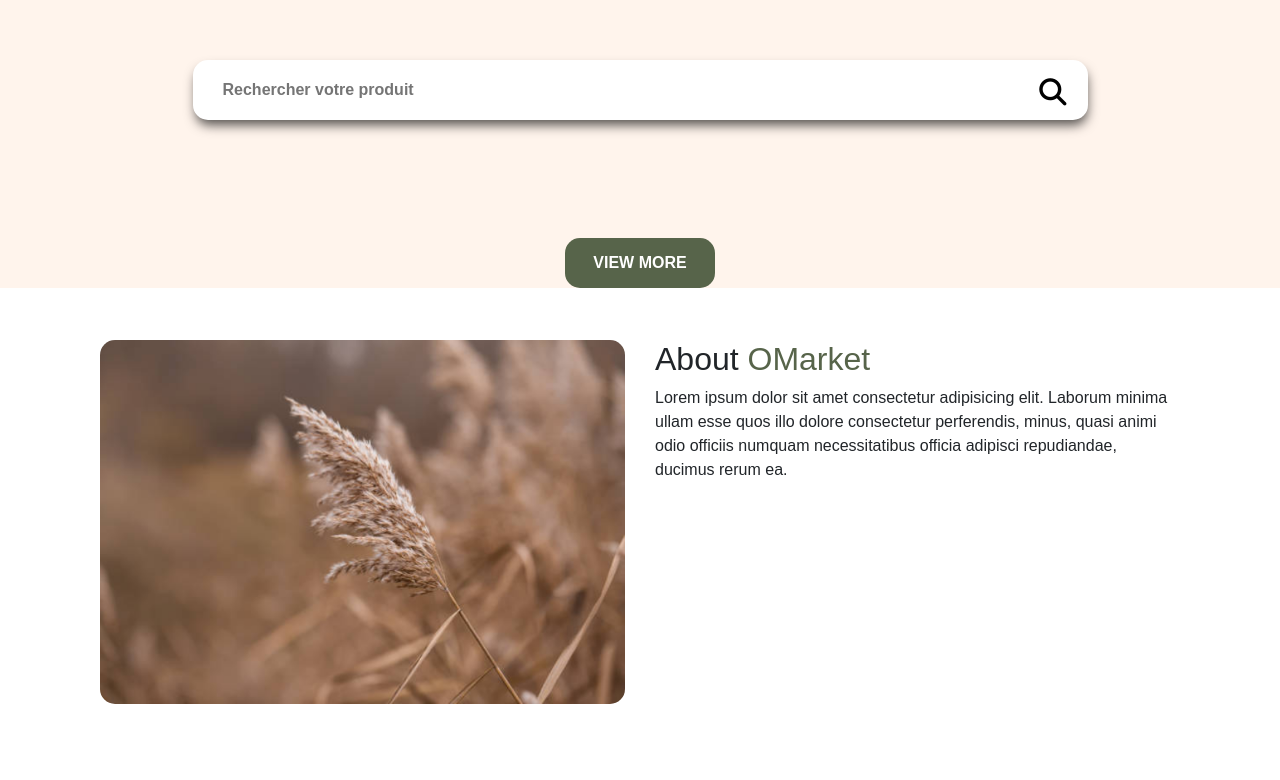
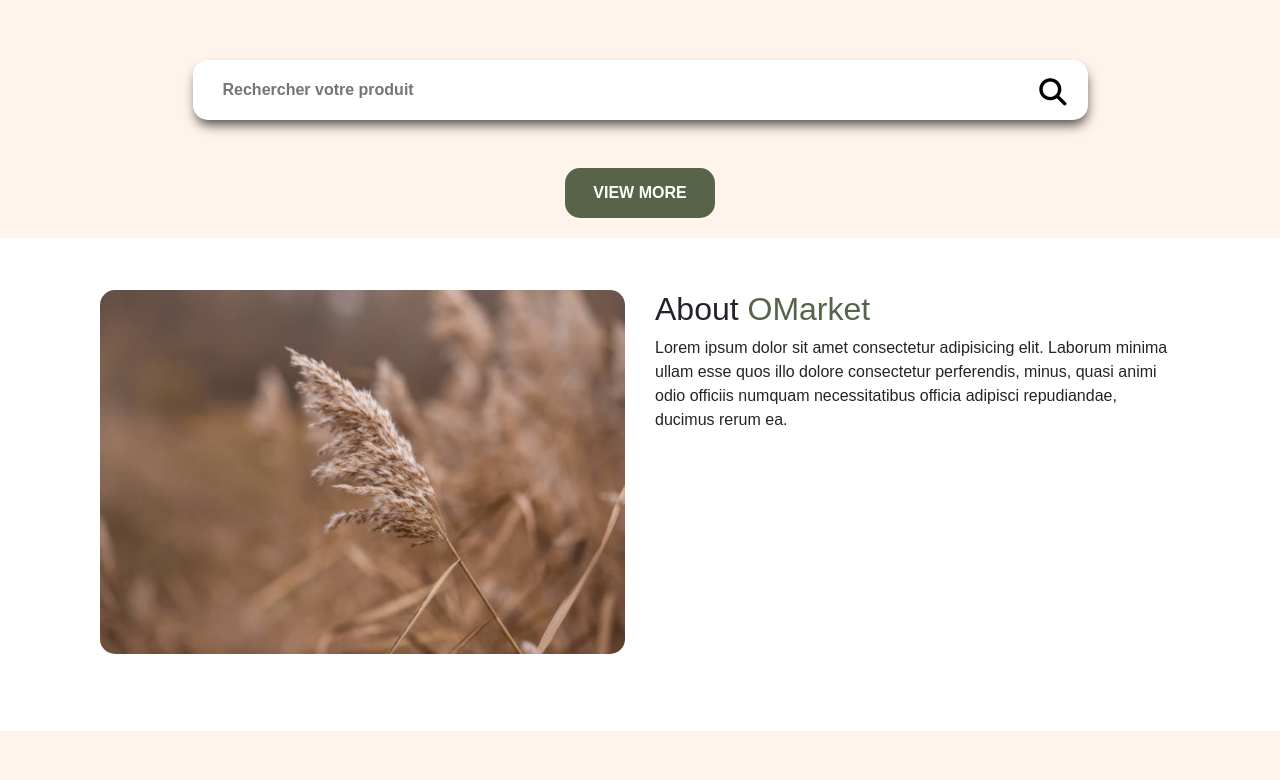
Before and after one commit to TheMaxium69/OMarket, a PHP site: page /article.php in a window 1280 px wide. Shown: the part 317-1097 px from the top of the page. Run offline with PHP 8.4, Linux system fonts and the light colour scheme; data that the repository does not hold is empty; some web fonts are replaced.

Commit message:
position viewmore

```diff
--- a/article.php
+++ b/article.php
@@ -23,7 +23,7 @@
     <?php articleCard(); ?>
 <div class="viewmore">
     <div class="row justify-content-center button-container">
-        <div class="colspan-6">
+        <div class="colspan-6" id="button-view">
             <button onclick="window.location.href = '';">View more</button>
         </div>
     </div>
--- a/css/article.css
+++ b/css/article.css
@@ -64,4 +64,10 @@
 
 #article .button-container{
     margin-top:3%;
+    position: relative;
 }
+
+#article #button-view{
+    position: absolute;
+    bottom: 20px;
+}
```
